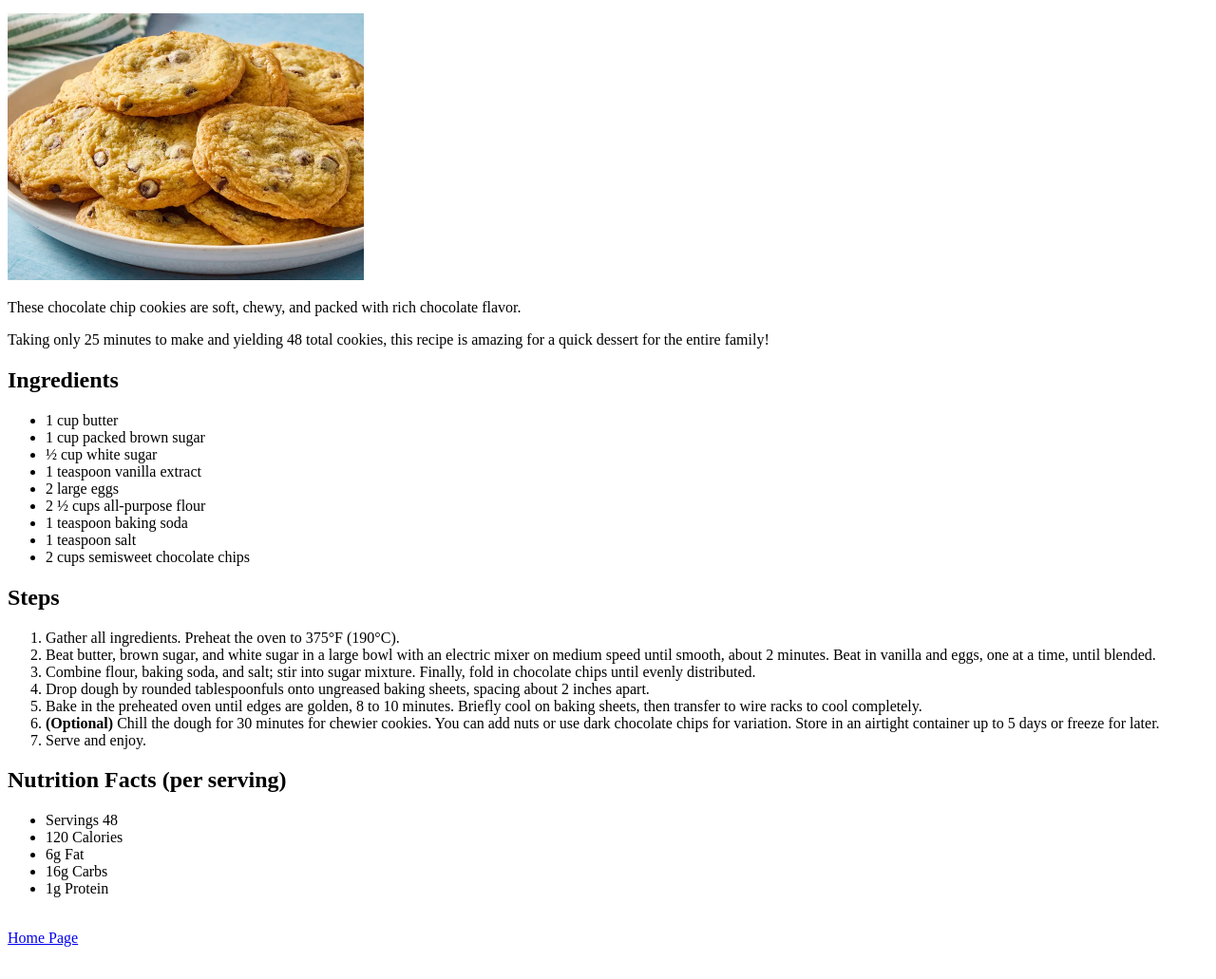
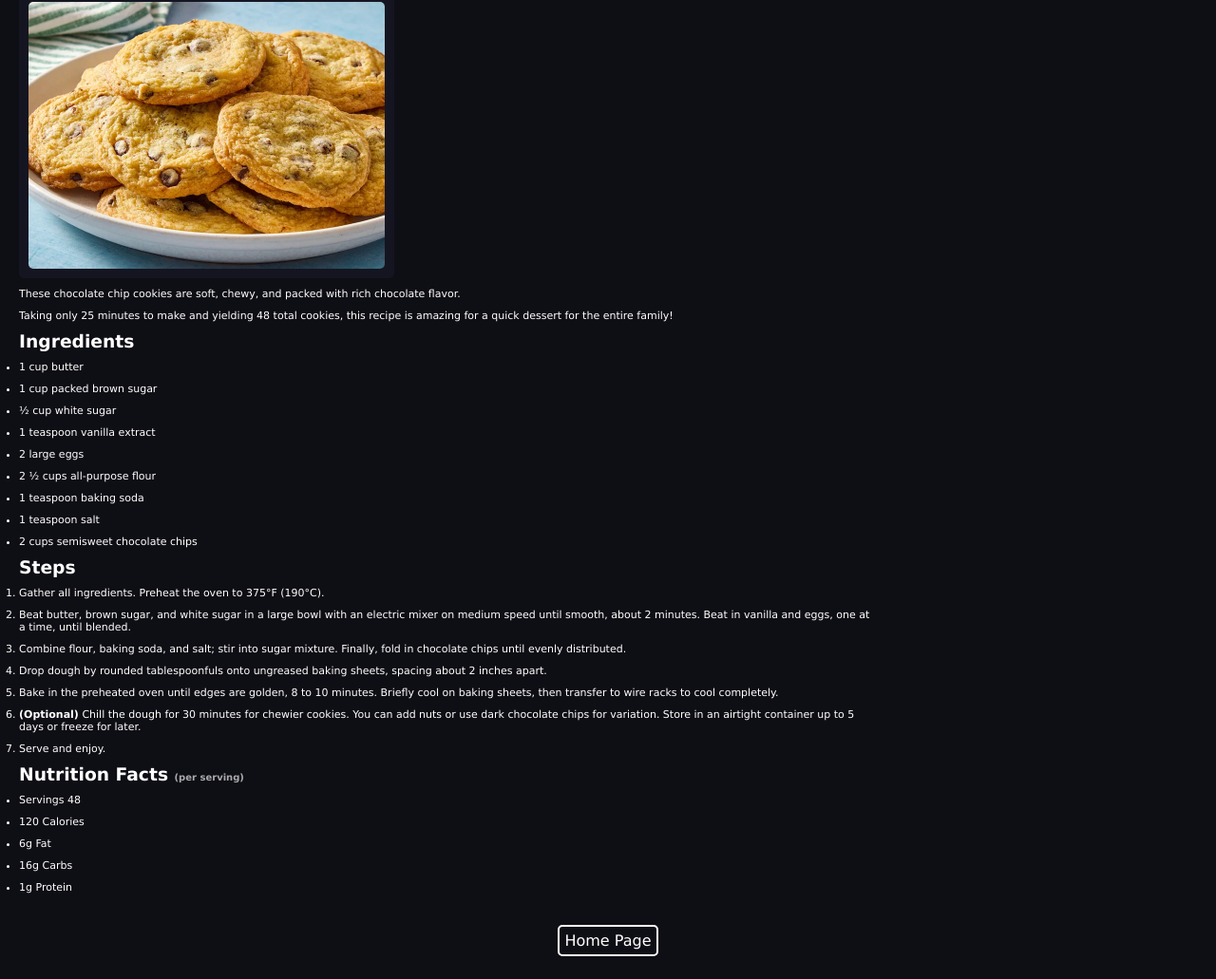
Before and after one commit to sombraa8/odin-recipes, a plain HTML site: page recipes/cc-cookies.html in a window 1280 px wide. Shown: the part 66-1097 px from the top of the page at 95% size. Before the commit the page ends 1071 px from the top, so only its background shows below. Drawn offline with Linux system fonts and the light colour scheme.

Commit message:
Stylize pages, not finished

```diff
--- a/recipes/cc-cookies.html
+++ b/recipes/cc-cookies.html
@@ -3,14 +3,17 @@
 <head>
     <meta charset="UTF-8">
     <meta name="viewport" content="width=device-width, initial-scale=1.0">
+    <link rel="stylesheet" href="recipes.css">
     <title>Chocolate Chip Cookies</title>
 </head>
 <body>
     <h1>Chocolate Chip Cookies</h1>
-    <img src="cccookiesimg.webp" alt="Final image of perfected chocolate chip cookies" width="375">
+    <div class="img-bg">
+        <img src="cccookiesimg.webp" alt="Perfected chocolate chip cookies" width="375">
+    </div>
     <p>These chocolate chip cookies are soft, chewy, and packed with rich chocolate flavor.</p>
     <p>Taking only 25 minutes to make and yielding 48 total cookies, this recipe is amazing for a quick dessert for the entire family!</p>
-    <h2>Ingredients</h2>
+    <h3>Ingredients</h3>
     <ul>
         <li>1 cup butter</li>
         <li>1 cup packed brown sugar</li>
@@ -22,7 +25,7 @@
         <li>1 teaspoon salt</li>
         <li>2 cups semisweet chocolate chips</li>
     </ul>
-    <h2>Steps</h2>
+    <h3>Steps</h3>
     <ol>
         <li>Gather all ingredients. Preheat the oven to 375&deg;F (190&deg;C).</li>
         <li>Beat butter, brown sugar, and white sugar in a large bowl with an electric mixer on medium speed until smooth, about 2 minutes. Beat in vanilla and eggs, one at a time, until blended.</li>
@@ -32,7 +35,7 @@
         <li><strong>(Optional)</strong> Chill the dough for 30 minutes for chewier cookies. You can add nuts or use dark chocolate chips for variation. Store in an airtight container up to 5 days or freeze for later.</li>
         <li>Serve and enjoy.</li>
     </ol>
-    <h2>Nutrition Facts (per serving)</h2>
+    <h3>Nutrition Facts <span>(per serving)</span></h3>
     <ul>
         <li>Servings 48</li>
         <li>120 Calories</li>
@@ -40,6 +43,8 @@
         <li>16g Carbs</li>
         <li>1g Protein</li>
     </ul>
-    <br><a href="../index.html" target="_blank">Home Page</a>
+    <div class="home-page">
+        <a href="../index.html" target="_blank">Home Page</a>
+    </div>
 </body>
 </html>
--- a/recipes/recipes.css
+++ b/recipes/recipes.css
@@ -0,0 +1,54 @@
+* {
+    background:#0e0e15;
+    box-sizing:border-box;
+    padding:0;
+    margin:0;
+    font-family:Verdana, Geneva, Tahoma, sans-serif;
+    text-decoration:none;
+    color:white;
+}
+h1 {
+    text-align:center;
+    margin:10px;
+}
+img {
+    margin:0 auto;
+    border-radius:5px;
+    border:hidden;
+    display:block;
+}
+.img-bg{
+    background:#151521;
+    padding:10px;
+    border:hidden;
+    border-radius:5px;
+    width:min-content;
+    margin-left:20px;
+
+}
+p,li {
+    font-size:11px;
+    width:70%;
+    margin:10px;
+}
+p,li,h3 {
+    margin-left:20px;
+}
+h3 span {
+    color:rgb(170, 170, 170);
+    font-size:10px;
+}
+
+.home-page {
+    display:block;
+    height:80px;
+    width:fit-content;
+    padding-top:30px;
+    margin: 0 auto;
+    align-items:center;
+}
+a {
+    border:2px solid white;
+    border-radius:5px;
+    padding:5px;
+}
--- a/style.css
+++ b/style.css
@@ -1,23 +1,32 @@
 * {
-    background:black;
+    background:#0e0e15;
     box-sizing:border-box;
-    padding:0px;
-    margin:0px;
+    padding:0;
+    margin:0;
     font-family:Verdana, Geneva, Tahoma, sans-serif;
     text-decoration:none;
     color:white;
 }
 h1 {
     text-align:center;
-    margin-bottom:10px;
+    margin:10px;
 }
-div div {
-    width:50%;
+div {
+    display:flex;
+}
+div div{
+    display:inline;
+    width:100%;
     margin: 0 auto;
-    text-align:center;
-    padding:5px;
+    border:hidden;
+    border-radius:5px;
+    margin:5px;
 }
-div div img {
-    border-radius: 5px;
-    border: hidden;
+img {
+    display:inline-block;
+    margin:0 auto;
+    border-radius:5px;
 }
+div div div{
+    display:flex;
+}
```
Also changed, not shown: index.html (+4 -4 lines), recipes/cafelatte.html (+10 -5 lines), recipes/pizza-dough.html (+10 -5 lines).
